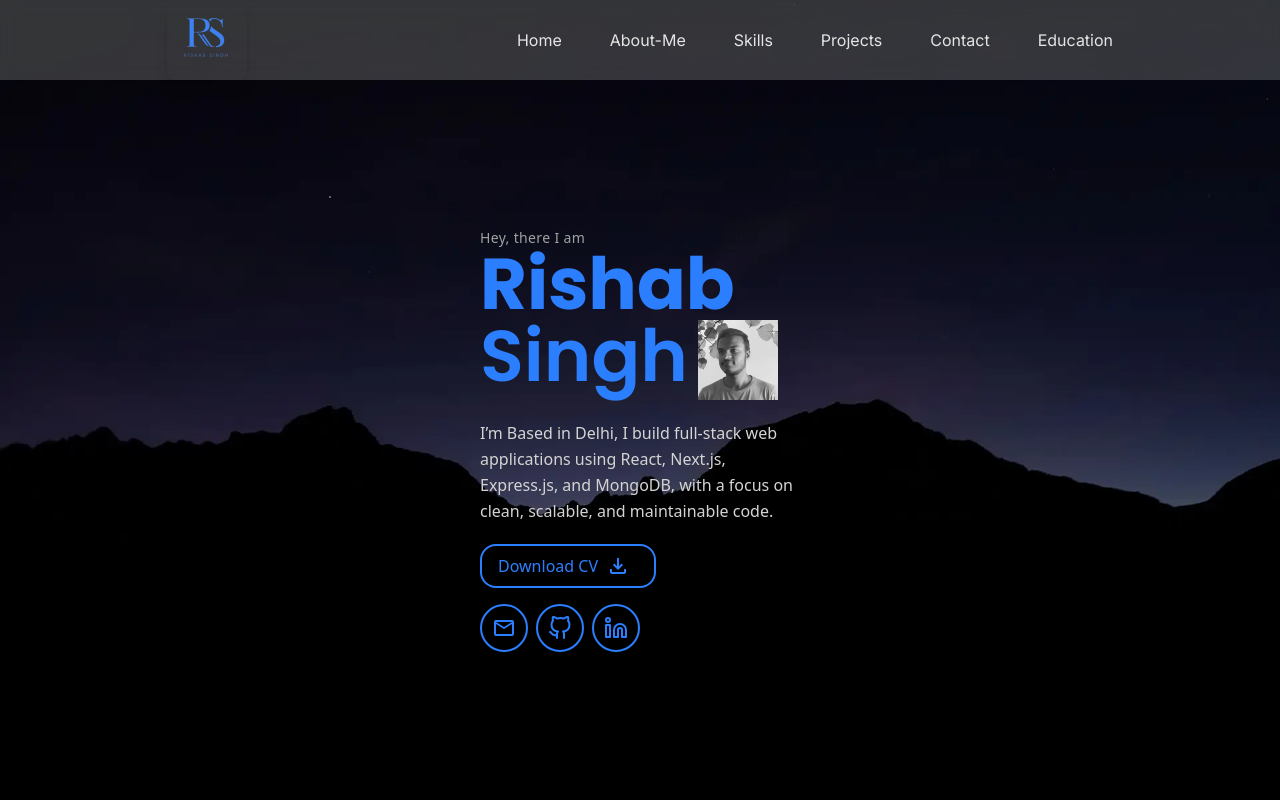
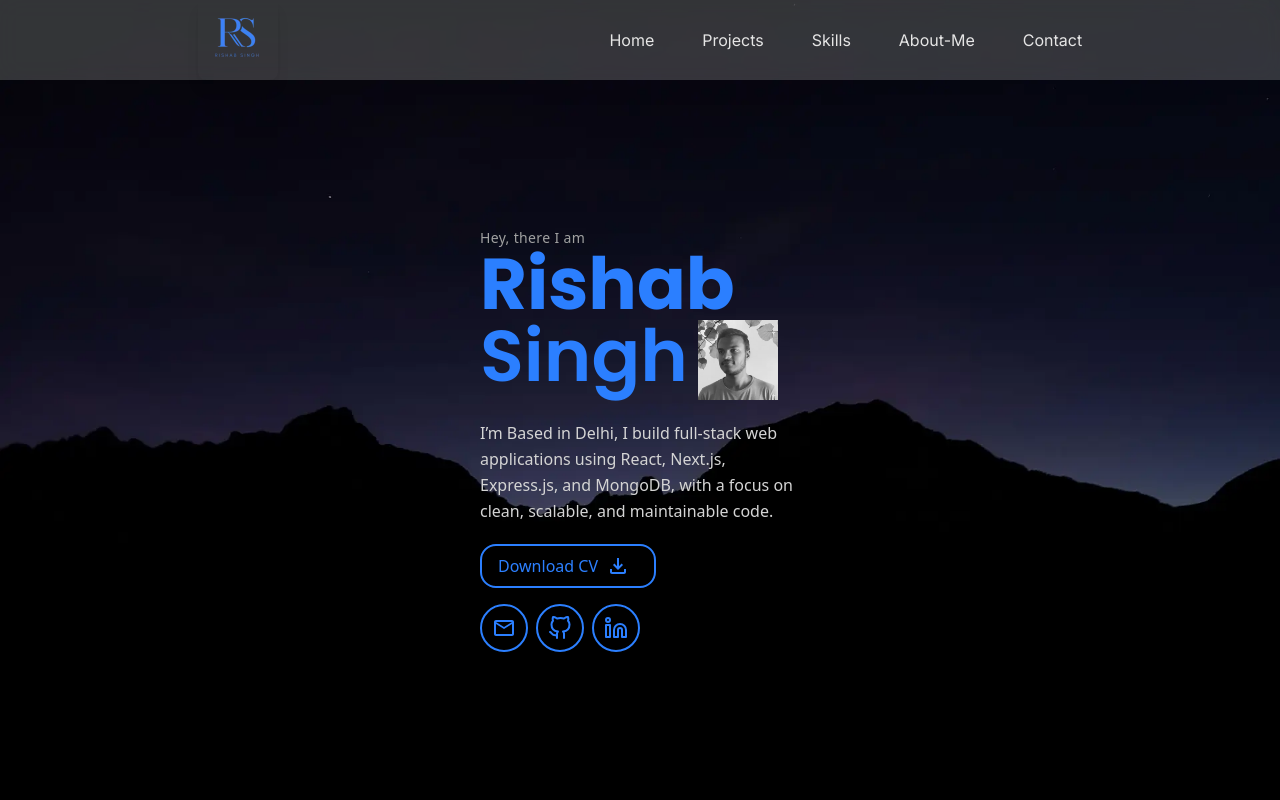
Before and after one commit to Rishabingh/portfolio-v2, a Next.js app: page / in a window 1280 px wide. Shown: the top 800 px of the page. Built offline with nearby package versions, Linux system fonts and the light colour scheme.

Commit message:
fix navigation

```diff
--- a/app/layout.tsx
+++ b/app/layout.tsx
@@ -23,8 +23,8 @@ const poppins = Poppins({
 })
 
 export const metadata: Metadata = {
-  title: "Create Next App",
-  description: "Generated by create next app",
+  title: "Rishab -Porfolio",
+  description: "Portfolio showcasing projects, case studies, and frontend work",
 };
 
 export default function RootLayout({
--- a/app/project/layout.tsx
+++ b/app/project/layout.tsx
@@ -1,5 +1,6 @@
 import { ReactNode } from "react";
 import Link from "next/link";
+import { Metadata } from "next";
 
 export default function ProjectLayout({
   children,
@@ -40,3 +41,8 @@ export default function ProjectLayout({
     </section>
   );
 }
+
+export const metadata: Metadata = {
+  title: "Project",
+  description: "Portfolio showcasing projects, case studies, and frontend work",
+};
--- a/app/project/placeholder/page.tsx
+++ b/app/project/placeholder/page.tsx
@@ -2,6 +2,7 @@ import ProjectHero from "@/app/project/(components)/ProjectHero";
 import Image from "next/image";
 import { IoLogoGithub } from "react-icons/io";
 import { MdNorthEast } from "react-icons/md";
+import { Metadata } from "next";
 
 export default function PlaceHolder() {
   return (
@@ -164,3 +165,8 @@ export default function PlaceHolder() {
     </div>
   );
 }
+
+export const metadata: Metadata = {
+  title: "Project- placeholder",
+  description: "case study of project name placeholder",
+};
--- a/component/Contact.tsx
+++ b/component/Contact.tsx
@@ -17,7 +17,7 @@ export default function Contact() {
     }, 2000)
   }
   return (
-    <div className="w-[75vw] mx-auto pt-32">
+    <div className="w-[75vw] mx-auto pt-32" id="contact">
       <div className="text-2xl font-poppins text-blue-500">Contact</div>
 
       <div className="mx-auto w-fit text-2xl pt-10">
@@ -25,7 +25,7 @@ export default function Contact() {
         Feel free to reach out.
       </div>
 
-      <div className="w-xs mx-auto mt-10">
+      <div className="w-xs mx-auto mt-10 flex flex-col items-center justify-center">
         <div className="flex gap-2 items-center">
           <a
           href="mailto:rishabsiingh@outlook.com"
--- a/component/Hero.tsx
+++ b/component/Hero.tsx
@@ -8,7 +8,7 @@ import { LuLinkedin } from "react-icons/lu";
 export default function Hero() {
   return (
     <>
-      <section className="relative h-[85vh] w-full">
+      <section className="relative h-[85vh] w-full" id="hero">
         <Image
           src="/bg-portfolio.webp"
           alt="hero background"
@@ -20,7 +20,7 @@ export default function Hero() {
 
         <div className="relative z-10 flex h-full items-center justify-center text-neutral-300">
 
-          <div className="max-w-xs pt-50">
+          <div className="max-w-xs lg:pt-50 pt-20">
 
 
             <div>
--- a/component/NavBar.tsx
+++ b/component/NavBar.tsx
@@ -26,45 +26,33 @@ export default function NavBar() {
         <ul className="flex gap-12 items-center">
           <li>
             <Link
-              href="home"
-              className="cursor-pointer transition-colors duration-300"
+              href="#hero"
             >
               Home
             </Link>
           </li>
 
           <li>
-            <Link href="about">About-Me</Link>
+            <Link href="#project">Projects</Link>
           </li>
 
           <li>
-            <Link href="skills">Skills</Link>
+            <Link href="#skill">Skills</Link>
           </li>
 
           <li>
             <Link
-              href="projects"
-              className="cursor-pointer transition-colors duration-300"
+              href="#about"
             >
-              Projects
+              About-Me
             </Link>
           </li>
 
           <li>
             <Link
-              href="contact"
-              className="cursor-pointer transition-colors duration-300"
+              href="#contact"
             >
               Contact
-            </Link>
-          </li>
-
-          <li>
-            <Link
-              href="education"
-              className="cursor-pointer transition-colors duration-300"
-            >
-              Education
             </Link>
           </li>
         </ul>
--- a/component/Project.tsx
+++ b/component/Project.tsx
@@ -2,7 +2,7 @@ import ProjectCard from "./ProjectCard"
 
 export default function Project() {
   return (
-    <div className="w-[75vw] mx-auto pt-32">
+    <div className="w-[75vw] mx-auto pt-32" id="project">
       <div className="text-2xl font-poppins text-blue-500">Projects</div>
       <div className="cards grid grid-cols-1 md:grid-cols-2 lg:grid-cols-3 gap-6 pt-10">
         <ProjectCard
--- a/component/Skills.tsx
+++ b/component/Skills.tsx
@@ -12,7 +12,7 @@ import { DiNginx } from "react-icons/di";
 
 export default function Skills() {
   return (
-    <div className="w-[75vw] mx-auto pt-14">
+    <div className="w-[75vw] mx-auto pt-14" id="skill">
       <div className="text-2xl font-poppins text-blue-500">Skills</div>
       <div className="grid grid-cols-1 md:grid-cols-2 lg:grid-cols-3 gap-6 pt-10">
         <SkillCard title='frontend'>
```
